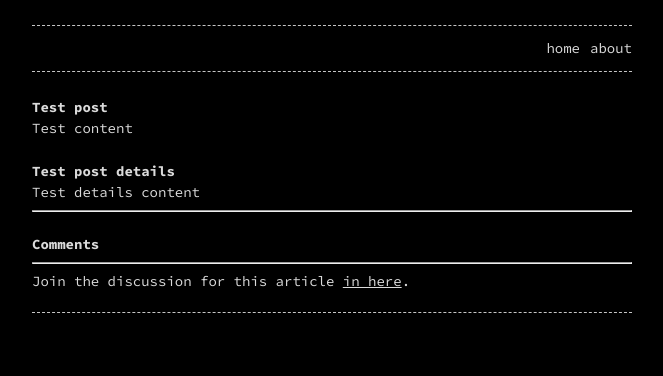
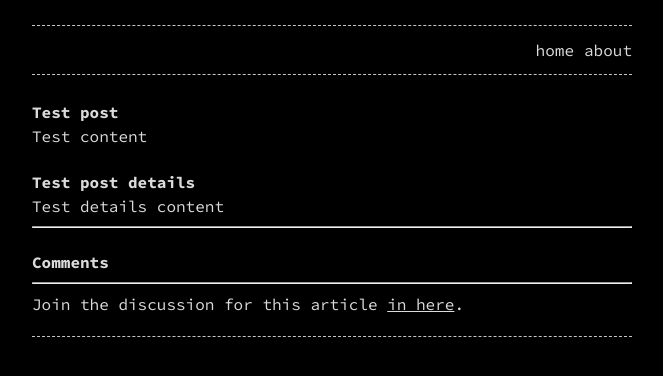
Before and after one commit to uerceg/uerceg.github.io, a Jekyll site: the page built from _posts/2020-06-24-test-post.markdown, in a window 1280 px wide. Shown: the top 376 px of the page, without its empty margins (308-971 px from the left). Built offline with Jekyll 4.4.1, drawn with Linux system fonts in a browser that asks for light colours.

Commit message:
increase font size

```diff
--- a/_sass/base.scss
+++ b/_sass/base.scss
@@ -5,8 +5,8 @@
  * Style variables
  */
 $base-font-family:     'Source Code Pro', monospace !default;
-$base-font-size:       14px !default;
-$mobile-font-size:     12.5px !default;
+$base-font-size:       16px !default;
+$mobile-font-size:     14px !default;
 $base-line-height:     1.5 !default;
 $container-width:      90% !default;
 $container-max-width:  600px !default;
```
